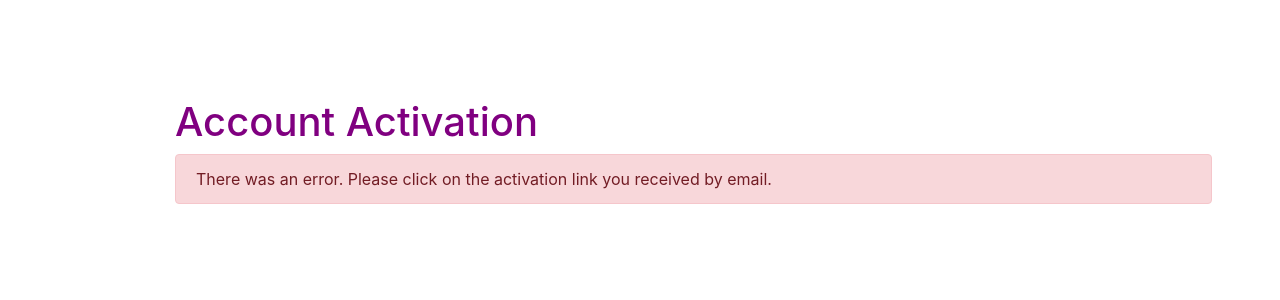
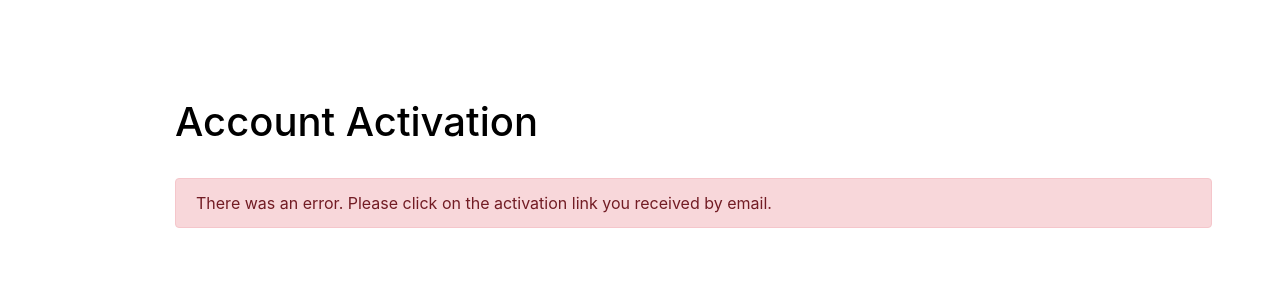
Before and after one commit to mayurdhepe/Capstone_RideNow, a PHP site: page /activateDriver.php in a window 1280 px wide; the page is wider, and only the part inside the window is pictured. Shown: the part 56-356 px from the top of that part. Run offline with PHP 8.4, Linux system fonts and the light colour scheme.

Commit message:
activateDriver

```diff
--- a/activateDriver.php
+++ b/activateDriver.php
@@ -71,10 +71,10 @@ include('driverDao.php');
 
     </div>
   </nav>
-    <div class="container-fluid" style="margin-left: 10rem; margin-top:3rem;" >
+  <div class="container-fluid" style="margin-left: 10rem; margin-top:3rem;">
     <div class="row">
       <div class="col-sm-offset-1 col-sm-10 contactForm" style="border: none;">
-                <h1>Account Activation</h1>
+        <h1 style="margin-bottom: 2rem; color: black">Account Activation</h1>
         <?php
         if (!isset($_GET['email']) || !isset($_GET['key'])) {
           echo '<div class="alert alert-danger">There was an error. Please click on the activation link you received by email.</div>';
```
Lines whose indentation alone changed are shown as unchanged.
